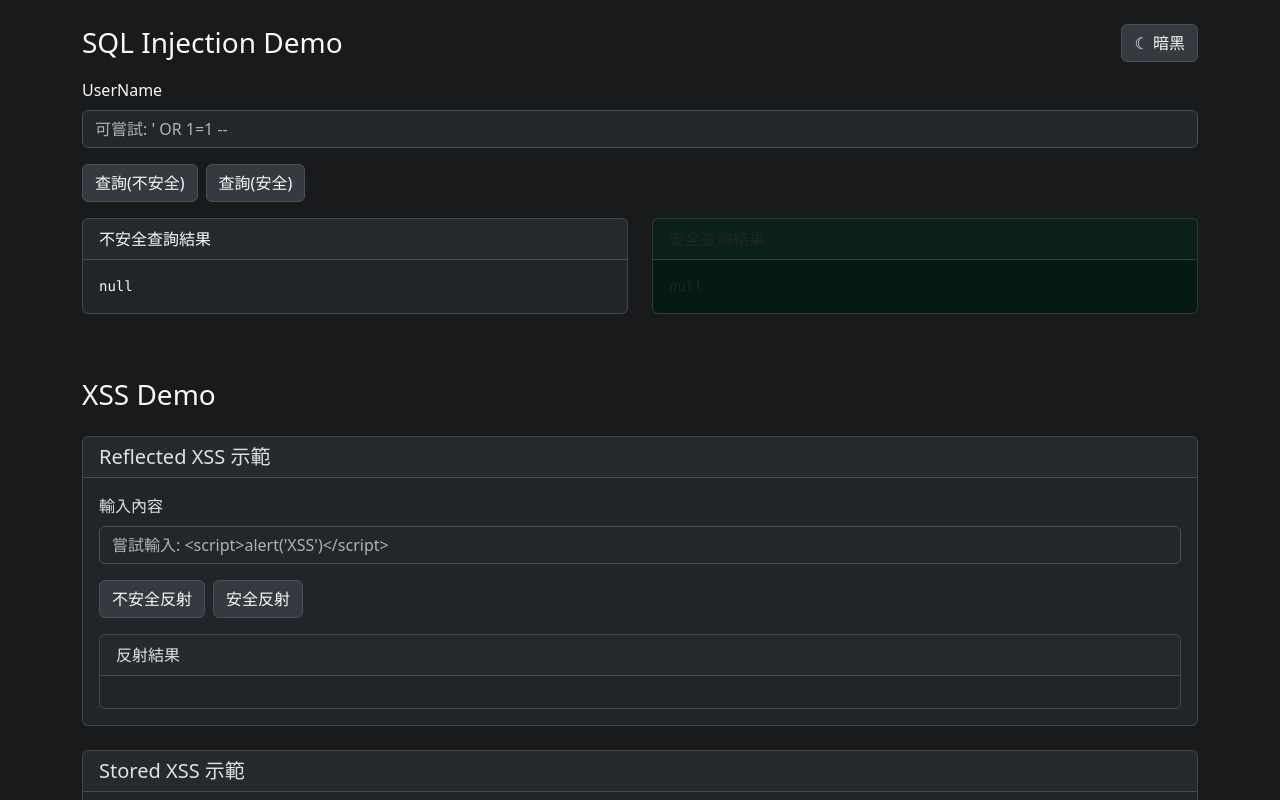
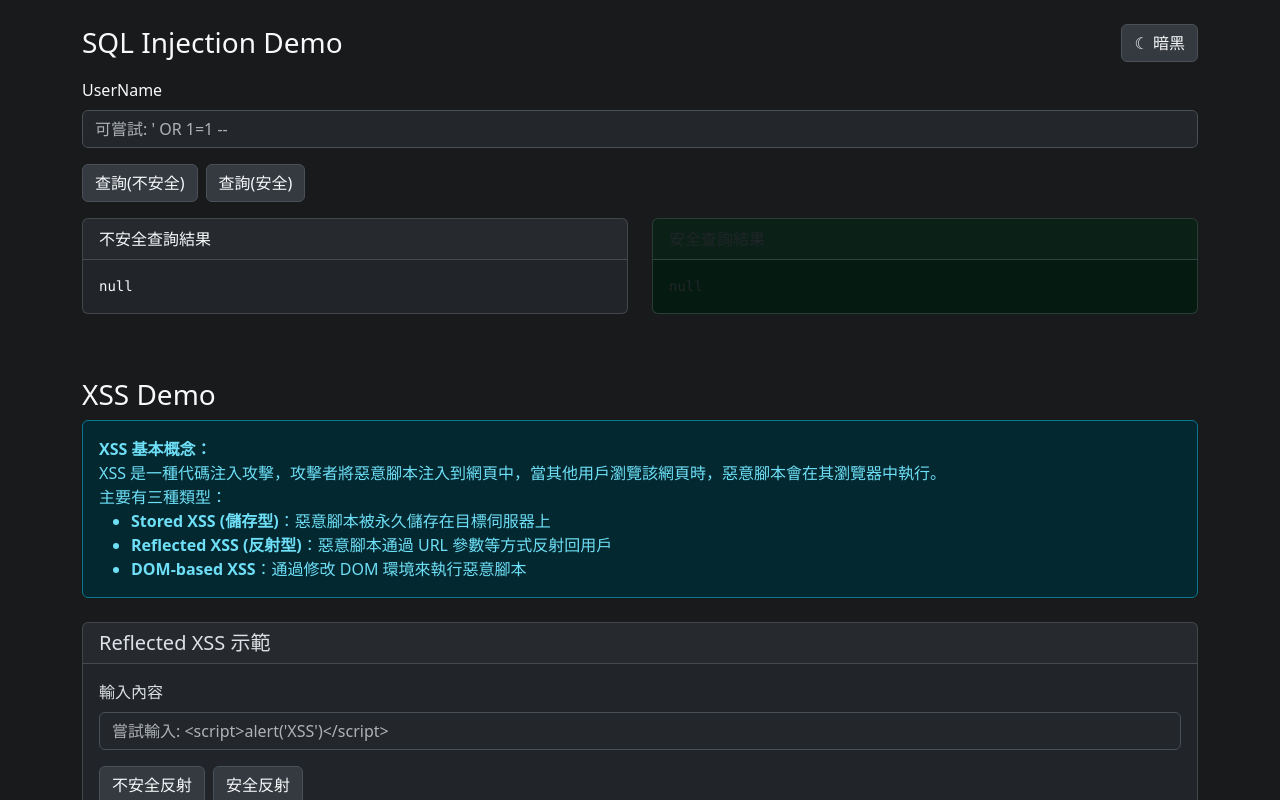
Before and after one commit to Balenciaga69/app_baldr, a React (Vite) app in the folder frontend/: page / in a window 1280 px wide. Shown: the top 800 px of the page. Built offline with nearby package versions, Linux system fonts and the light colour scheme; no server answers.

Commit message:
新增 XSS 基本概念說明，包含三種類型的 XSS 攻擊介紹

```diff
--- a/frontend/src/components/XssDemoBlock.tsx
+++ b/frontend/src/components/XssDemoBlock.tsx
@@ -74,6 +74,16 @@ export const XssDemoBlock: React.FC = () => {
     <div className='container py-4'>
       <div className='mb-4'>
         <h3>XSS Demo</h3>
+        <div className='alert alert-info'>
+          <strong>XSS 基本概念：</strong><br />
+          XSS 是一種代碼注入攻擊，攻擊者將惡意腳本注入到網頁中，當其他用戶瀏覽該網頁時，惡意腳本會在其瀏覽器中執行。<br />
+          主要有三種類型：
+          <ul className='mb-0'>
+            <li><strong>Stored XSS (儲存型)</strong>：惡意腳本被永久儲存在目標伺服器上</li>
+            <li><strong>Reflected XSS (反射型)</strong>：惡意腳本通過 URL 參數等方式反射回用戶</li>
+            <li><strong>DOM-based XSS</strong>：通過修改 DOM 環境來執行惡意腳本</li>
+          </ul>
+        </div>
       </div>
       {/* Reflected XSS 示範 */}
       <div className='card mb-4'>
```
